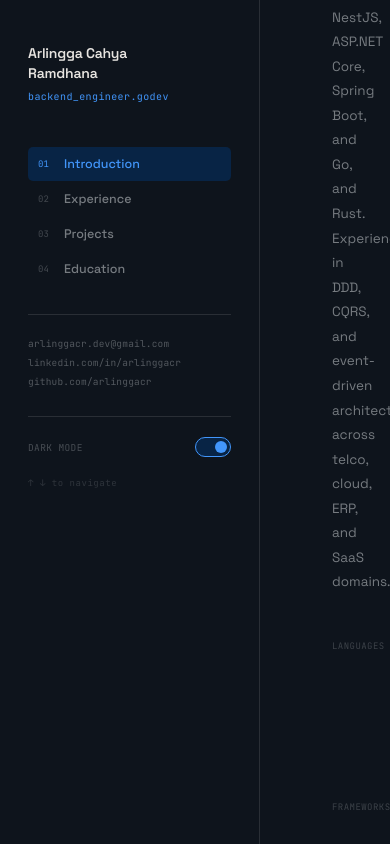
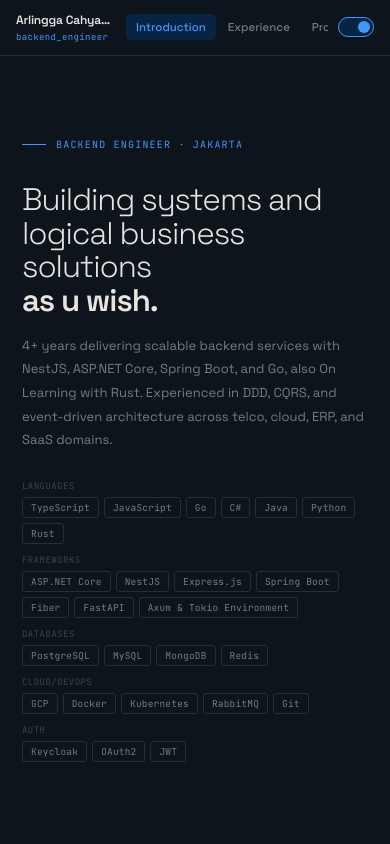
Before and after one commit to arlinggacr/portfolio-simple, a React (Vite) app: page / in a window 390 px wide. Built offline with nearby package versions, Linux system fonts and the light colour scheme.

Commit message:
update: some data for resume and logo, also some components

```diff
--- a/src/App.css
+++ b/src/App.css
@@ -1,63 +1,47 @@
-*,
-*::before,
-*::after {
-  box-sizing: border-box;
-  margin: 0;
-  padding: 0;
-}
+*, *::before, *::after { box-sizing: border-box; margin: 0; padding: 0; }
 
 /* ── DARK THEME (default) — soft slate ── */
-:root,
-[data-theme="dark"] {
-  --bg: oklch(19% 0.018 255);
-  --bg2: oklch(24% 0.018 255);
-  --bg3: oklch(28% 0.018 255);
-  --ink: oklch(92% 0.006 80);
-  --ink2: oklch(58% 0.01 255);
-  --accent: oklch(67% 0.17 255);
+:root, [data-theme="dark"] {
+  --bg:       oklch(19% 0.018 255);
+  --bg2:      oklch(24% 0.018 255);
+  --bg3:      oklch(28% 0.018 255);
+  --ink:      oklch(92% 0.006 80);
+  --ink2:     oklch(58% 0.010 255);
+  --accent:   oklch(67% 0.17 255);
   --accent-l: oklch(26% 0.07 255);
-  --border: oklch(30% 0.014 255);
+  --border:   oklch(30% 0.014 255);
 }
 
 /* ── LIGHT THEME ── */
 [data-theme="light"] {
-  --bg: oklch(97.5% 0.007 80);
-  --bg2: oklch(93% 0.01 80);
-  --bg3: oklch(89% 0.01 80);
-  --ink: oklch(13% 0.01 260);
-  --ink2: oklch(44% 0.01 260);
-  --accent: oklch(44% 0.16 255);
+  --bg:       oklch(97.5% 0.007 80);
+  --bg2:      oklch(93% 0.010 80);
+  --bg3:      oklch(89% 0.010 80);
+  --ink:      oklch(13% 0.010 260);
+  --ink2:     oklch(44% 0.010 260);
+  --accent:   oklch(44% 0.16 255);
   --accent-l: oklch(94% 0.055 255);
-  --border: oklch(86% 0.009 260);
+  --border:   oklch(86% 0.009 260);
 }
 
 :root {
   --sidebar-w: 260px;
-  --font-ui: "Space Grotesk", sans-serif;
-  --font-mono: "JetBrains Mono", monospace;
+  --font-ui:   'Space Grotesk', sans-serif;
+  --font-mono: 'JetBrains Mono', monospace;
   color-scheme: dark light;
 }
 
-html,
-body,
-#root {
-  width: 100%;
-  height: 100%;
+html, body, #root {
+  width: 100%; height: 100%;
   overflow: hidden;
   background: var(--bg);
   color: var(--ink);
   font-family: var(--font-ui);
-  transition:
-    background 0.25s,
-    color 0.25s;
+  transition: background 0.25s, color 0.25s;
 }
 
 /* ── LAYOUT ─────────────────────────────── */
-.shell {
-  display: flex;
-  width: 100%;
-  height: 100%;
-}
+.shell { display: flex; width: 100%; height: 100%; }
 
 /* ── SIDEBAR ─────────────────────────────── */
 .sidebar {
@@ -70,14 +54,10 @@ body,
   padding: 44px 28px;
   background: var(--bg);
   z-index: 10;
-  transition:
-    background 0.25s,
-    border-color 0.25s;
+  transition: background 0.25s, border-color 0.25s;
 }
 
-.sidebar-identity {
-  margin-bottom: 44px;
-}
+.sidebar-identity { margin-bottom: 44px; }
 
 .sidebar-name {
   font-size: 14px;
@@ -94,12 +74,7 @@ body,
   letter-spacing: 0.04em;
 }
 
-.sidebar-nav {
-  list-style: none;
-  display: flex;
-  flex-direction: column;
-  gap: 1px;
-}
+.sidebar-nav { list-style: none; display: flex; flex-direction: column; gap: 1px; }
 
 .nav-item {
   display: flex;
@@ -110,12 +85,8 @@ body,
   cursor: pointer;
   transition: background 0.15s;
 }
-.nav-item:hover {
-  background: var(--bg2);
-}
-.nav-item.active {
-  background: var(--accent-l);
-}
+.nav-item:hover { background: var(--bg2); }
+.nav-item.active { background: var(--accent-l); }
 
 .nav-index {
   font-family: var(--font-mono);
@@ -124,10 +95,7 @@ body,
   width: 16px;
   opacity: 0.5;
 }
-.nav-item.active .nav-index {
-  color: var(--accent);
-  opacity: 1;
-}
+.nav-item.active .nav-index { color: var(--accent); opacity: 1; }
 
 .nav-label {
   font-size: 12.5px;
@@ -135,12 +103,8 @@ body,
   color: var(--ink2);
   transition: color 0.15s;
 }
-.nav-item.active .nav-label {
-  color: var(--accent);
-}
-.nav-item:hover .nav-label {
-  color: var(--ink);
-}
+.nav-item.active .nav-label { color: var(--accent); }
+.nav-item:hover .nav-label  { color: var(--ink); }
 
 .sidebar-contact {
   margin-top: 28px;
@@ -157,17 +121,12 @@ body,
   text-decoration: none;
   letter-spacing: 0.02em;
   opacity: 0.65;
-  transition:
-    opacity 0.15s,
-    color 0.15s;
+  transition: opacity 0.15s, color 0.15s;
   white-space: nowrap;
   overflow: hidden;
   text-overflow: ellipsis;
 }
-.contact-link:hover {
-  opacity: 1;
-  color: var(--accent);
-}
+.contact-link:hover { opacity: 1; color: var(--accent); }
 
 /* ── THEME TOGGLE ────────────────────────── */
 .theme-toggle {
@@ -194,26 +153,17 @@ body,
   border: 1px solid var(--border);
   border-radius: 20px;
   cursor: pointer;
-  transition:
-    background 0.2s,
-    border-color 0.2s;
+  transition: background 0.2s, border-color 0.2s;
   flex-shrink: 0;
 }
-.toggle-btn.on {
-  background: var(--accent-l);
-  border-color: var(--accent);
-}
+.toggle-btn.on { background: var(--accent-l); border-color: var(--accent); }
 .toggle-knob {
   position: absolute;
-  top: 3px;
-  left: 3px;
-  width: 12px;
-  height: 12px;
+  top: 3px; left: 3px;
+  width: 12px; height: 12px;
   border-radius: 50%;
   background: var(--ink2);
-  transition:
-    transform 0.2s,
-    background 0.2s;
+  transition: transform 0.2s, background 0.2s;
 }
 .toggle-btn.on .toggle-knob {
   transform: translateX(16px);
@@ -230,12 +180,7 @@ body,
 }
 
 /* ── MAIN ────────────────────────────────── */
-.main {
-  flex: 1;
-  height: 100%;
-  overflow: hidden;
-  position: relative;
-}
+.main { flex: 1; height: 100%; overflow: hidden; position: relative; }
 
 .panel {
   position: absolute;
@@ -246,9 +191,7 @@ body,
   padding: 52px 72px;
   opacity: 0;
   transform: translateX(18px);
-  transition:
-    opacity 0.32s ease,
-    transform 0.32s ease;
+  transition: opacity 0.32s ease, transform 0.32s ease;
   pointer-events: none;
 }
 .panel.active {
@@ -270,18 +213,14 @@ body,
   opacity: 0.8;
 }
 .eyebrow::before {
-  content: "";
+  content: '';
   display: block;
-  width: 24px;
-  height: 1px;
+  width: 24px; height: 1px;
   background: var(--accent);
 }
 
 /* ── INTRO ───────────────────────────────── */
-.intro-content {
-  max-width: 620px;
-  width: 100%;
-}
+.intro-content { max-width: 620px; width: 100%; }
 
 .intro-headline {
   font-size: clamp(34px, 3.6vw, 52px);
@@ -291,9 +230,7 @@ body,
   color: var(--ink);
   margin-bottom: 22px;
 }
-.intro-headline strong {
-  font-weight: 600;
-}
+.intro-headline strong { font-weight: 600; }
 
 .intro-body {
   font-size: 13.5px;
@@ -304,16 +241,8 @@ body,
   text-wrap: pretty;
 }
 
-.skill-groups {
-  display: flex;
-  flex-direction: column;
-  gap: 10px;
-}
-.skill-row {
-  display: flex;
-  align-items: baseline;
-  gap: 14px;
-}
+.skill-groups { display: flex; flex-direction: column; gap: 10px; }
+.skill-row { display: flex; align-items: baseline; gap: 14px; }
 .skill-cat {
   font-family: var(--font-mono);
   font-size: 9px;
@@ -324,11 +253,7 @@ body,
   letter-spacing: 0.05em;
   text-transform: uppercase;
 }
-.skill-pills {
-  display: flex;
-  flex-wrap: wrap;
-  gap: 5px;
-}
+.skill-pills { display: flex; flex-wrap: wrap; gap: 5px; }
 .pill {
   font-family: var(--font-mono);
   font-size: 9.5px;
@@ -337,14 +262,9 @@ body,
   border-radius: 3px;
   color: var(--ink2);
   letter-spacing: 0.02em;
-  transition:
-    border-color 0.15s,
-    color 0.15s;
+  transition: border-color 0.15s, color 0.15s;
 }
-.pill:hover {
-  border-color: var(--accent);
-  color: var(--accent);
-}
+.pill:hover { border-color: var(--accent); color: var(--accent); }
 
 /* ── EXPERIENCE ──────────────────────────── */
 .exp-content {
@@ -356,10 +276,7 @@ body,
   justify-content: center;
 }
 
-.timeline {
-  display: flex;
-  flex-direction: column;
-}
+.timeline { display: flex; flex-direction: column; }
 
 .tl-item {
   display: flex;
@@ -367,15 +284,9 @@ body,
   padding: 20px 0;
   border-bottom: 1px solid var(--border);
 }
-.tl-item:first-child {
-  border-top: 1px solid var(--border);
-}
+.tl-item:first-child { border-top: 1px solid var(--border); }
 
-.tl-left {
-  width: 120px;
-  flex-shrink: 0;
-  padding-top: 2px;
-}
+.tl-left { width: 120px; flex-shrink: 0; padding-top: 2px; }
 .tl-period {
   font-family: var(--font-mono);
   font-size: 9.5px;
@@ -399,10 +310,7 @@ body,
   opacity: 0.75;
 }
 
-.tl-right {
-  flex: 1;
-  min-width: 0;
-}
+.tl-right { flex: 1; min-width: 0; }
 .tl-title {
   font-size: 13.5px;
   font-weight: 600;
@@ -423,12 +331,7 @@ body,
   color: var(--ink2);
   text-wrap: pretty;
 }
-.tl-stack {
-  display: flex;
-  flex-wrap: wrap;
-  gap: 5px;
-  margin-top: 10px;
-}
+.tl-stack { display: flex; flex-wrap: wrap; gap: 5px; margin-top: 10px; }
 .sp {
   font-family: var(--font-mono);
   font-size: 9px;
@@ -441,148 +344,155 @@ body,
 }
 
 /* ── PROJECTS ────────────────────────────── */
-.projects-content {
-  max-width: 640px;
-  width: 100%;
-}
+.projects-content { max-width: 640px; width: 100%; }
 
-.proj-grid {
-  display: flex;
-  flex-direction: column;
-}
-.proj-item {
-  padding: 22px 0;
-  border-bottom: 1px solid var(--border);
-}
-.proj-item:first-child {
-  border-top: 1px solid var(--border);
-}
-.proj-name {
-  font-size: 14px;
-  font-weight: 600;
-  color: var(--ink);
-  letter-spacing: -0.01em;
-  margin-bottom: 7px;
-}
-.proj-desc {
-  font-size: 12.5px;
-  line-height: 1.72;
-  color: var(--ink2);
-  text-wrap: pretty;
-  margin-bottom: 12px;
-}
-.proj-stack {
-  display: flex;
-  flex-wrap: wrap;
-  gap: 5px;
-}
+.proj-grid { display: flex; flex-direction: column; }
+.proj-item { padding: 22px 0; border-bottom: 1px solid var(--border); }
+.proj-item:first-child { border-top: 1px solid var(--border); }
+.proj-name { font-size: 14px; font-weight: 600; color: var(--ink); letter-spacing: -0.01em; margin-bottom: 7px; }
+.proj-desc { font-size: 12.5px; line-height: 1.72; color: var(--ink2); text-wrap: pretty; margin-bottom: 12px; }
+.proj-stack { display: flex; flex-wrap: wrap; gap: 5px; }
 
 /* ── EDUCATION ───────────────────────────── */
-.edu-content {
-  max-width: 600px;
-  width: 100%;
-}
+.edu-content { max-width: 600px; width: 100%; }
 
-.edu-block {
-  margin-bottom: 44px;
-}
-.edu-degree {
-  font-size: 15px;
-  font-weight: 600;
-  color: var(--ink);
-  letter-spacing: -0.01em;
-  margin-bottom: 4px;
-}
-.edu-school {
-  font-size: 12.5px;
-  color: var(--accent);
-  font-weight: 500;
-  margin-bottom: 5px;
-  opacity: 0.85;
-}
-.edu-meta {
-  font-family: var(--font-mono);
-  font-size: 10px;
-  color: var(--ink2);
-  opacity: 0.45;
-}
+.edu-block { margin-bottom: 44px; }
+.edu-degree { font-size: 15px; font-weight: 600; color: var(--ink); letter-spacing: -0.01em; margin-bottom: 4px; }
+.edu-school { font-size: 12.5px; color: var(--accent); font-weight: 500; margin-bottom: 5px; opacity: 0.85; }
+.edu-meta { font-family: var(--font-mono); font-size: 10px; color: var(--ink2); opacity: 0.45; }
 
-.cert-list {
-  display: flex;
-  flex-direction: column;
-  gap: 11px;
-}
-.cert-item {
-  display: flex;
-  align-items: baseline;
-  gap: 16px;
-  padding-bottom: 11px;
-  border-bottom: 1px solid var(--border);
-}
-.cert-item:last-child {
-  border-bottom: none;
-}
-.cert-year {
-  font-family: var(--font-mono);
-  font-size: 9.5px;
-  color: var(--accent);
-  opacity: 0.65;
-  width: 34px;
-  flex-shrink: 0;
-}
-.cert-name {
-  font-size: 12.5px;
-  color: var(--ink2);
-  line-height: 1.5;
-}
+.cert-list { display: flex; flex-direction: column; gap: 11px; }
+.cert-item { display: flex; align-items: baseline; gap: 16px; padding-bottom: 11px; border-bottom: 1px solid var(--border); }
+.cert-item:last-child { border-bottom: none; }
+.cert-year { font-family: var(--font-mono); font-size: 9.5px; color: var(--accent); opacity: 0.65; width: 34px; flex-shrink: 0; }
+.cert-name { font-size: 12.5px; color: var(--ink2); line-height: 1.5; }
 
 /* ── ANIMATIONS ──────────────────────────── */
 @keyframes fadeUp {
-  from {
-    opacity: 0;
-    transform: translateY(12px);
+  from { opacity: 0; transform: translateY(12px); }
+  to   { opacity: 1; transform: translateY(0); }
+}
+.panel.active .eyebrow            { animation: fadeUp 0.42s 0.06s both; }
+.panel.active .intro-headline     { animation: fadeUp 0.42s 0.13s both; }
+.panel.active .intro-body         { animation: fadeUp 0.42s 0.20s both; }
+.panel.active .skill-groups       { animation: fadeUp 0.42s 0.27s both; }
+.panel.active .tl-item:nth-child(1) { animation: fadeUp 0.38s 0.11s both; }
+.panel.active .tl-item:nth-child(2) { animation: fadeUp 0.38s 0.18s both; }
+.panel.active .tl-item:nth-child(3) { animation: fadeUp 0.38s 0.25s both; }
+.panel.active .tl-item:nth-child(4) { animation: fadeUp 0.38s 0.32s both; }
+.panel.active .tl-item:nth-child(5) { animation: fadeUp 0.38s 0.39s both; }
+.panel.active .proj-item:nth-child(1) { animation: fadeUp 0.38s 0.11s both; }
+.panel.active .proj-item:nth-child(2) { animation: fadeUp 0.38s 0.18s both; }
+.panel.active .edu-block  { animation: fadeUp 0.38s 0.11s both; }
+.panel.active .cert-list  { animation: fadeUp 0.38s 0.20s both; }
+
+/* ════════════════════════════════════════════
+   RESPONSIVE
+   ════════════════════════════════════════════ */
+
+/* ── LAPTOP / SMALL DESKTOP (≤1100px) ────── */
+@media (max-width: 1100px) {
+  :root { --sidebar-w: 220px; }
+  .sidebar { padding: 36px 22px; }
+  .panel { padding: 44px 48px; }
+}
+
+/* ── TABLET / SMALL LAPTOP (≤900px) ──────── */
+@media (max-width: 900px) {
+  html, body, #root { overflow: hidden; }
+  .shell { flex-direction: column; }
+
+  .sidebar {
+    width: 100%;
+    min-width: 0;
+    height: auto;
+    flex-direction: row;
+    align-items: center;
+    gap: 16px;
+    padding: 14px 20px;
+    border-right: none;
+    border-bottom: 1px solid var(--border);
+    overflow: visible;
+    flex-shrink: 0;
   }
-  to {
-    opacity: 1;
-    transform: translateY(0);
+
+  .sidebar-identity { margin-bottom: 0; flex-shrink: 0; }
+  .sidebar-name { font-size: 13px; margin-bottom: 2px; }
+  .sidebar-name br { display: none; }
+  .sidebar-role { font-size: 9px; }
+
+  .sidebar-nav {
+    flex: 1;
+    flex-direction: row;
+    gap: 2px;
+    overflow-x: auto;
+    scrollbar-width: none;
+    min-width: 0;
   }
+  .sidebar-nav::-webkit-scrollbar { display: none; }
+  .nav-item { padding: 7px 12px; flex-shrink: 0; }
+  .nav-index { display: none; }
+
+  .sidebar-contact { display: none; }
+  .sidebar-footer { display: none; }
+
+  .theme-toggle { margin-top: 0; padding-top: 0; border-top: none; flex-shrink: 0; }
+  .toggle-label { display: none; }
+
+  .main { height: auto; flex: 1; overflow: hidden; }
+  .panel { padding: 40px 40px; overflow-y: auto; }
 }
-.panel.active .eyebrow {
-  animation: fadeUp 0.42s 0.06s both;
+
+/* ── PHONE (≤640px) ──────────────────────── */
+@media (max-width: 640px) {
+  .sidebar { gap: 10px; padding: 12px 16px; }
+  .sidebar-identity { flex-shrink: 0; max-width: 100px; }
+  .sidebar-name {
+    font-size: 12px;
+    white-space: nowrap;
+    overflow: hidden;
+    text-overflow: ellipsis;
+  }
+  .nav-item { padding: 6px 10px; }
+  .nav-label { font-size: 11.5px; }
+
+  .panel { padding: 32px 22px; }
+
+  .intro-headline { font-size: clamp(28px, 8vw, 38px); margin-bottom: 16px; }
+  .intro-body { font-size: 13px; margin-bottom: 28px; }
+  .skill-row { flex-direction: column; gap: 5px; align-items: flex-start; }
+  .skill-cat { width: auto; }
+
+  .tl-item { flex-direction: column; gap: 8px; padding: 16px 0; }
+  .tl-left {
+    width: 100%;
+    display: flex;
+    align-items: center;
+    gap: 10px;
+    padding-top: 0;
+  }
+  .tl-period { white-space: normal; }
+  .tl-badge { margin-top: 0; }
+  .tl-title { font-size: 13px; }
+  .tl-desc { font-size: 12px; }
+
+  .cert-item { gap: 12px; }
+  .cert-name { font-size: 12px; }
 }
-.panel.active .intro-headline {
-  animation: fadeUp 0.42s 0.13s both;
+
+/* ── EXTRA SMALL (≤380px) ────────────────── */
+@media (max-width: 380px) {
+  .sidebar { padding: 10px 12px; gap: 8px; }
+  .sidebar-identity { max-width: 80px; }
+  .sidebar-name { font-size: 11.5px; }
+  .sidebar-role { font-size: 8.5px; }
+  .nav-item { padding: 6px 8px; }
+  .nav-label { font-size: 11px; }
+  .panel { padding: 24px 18px; }
 }
-.panel.active .intro-body {
-  animation: fadeUp 0.42s 0.2s both;
+
+/* ── LANDSCAPE PHONE ─────────────────────── */
+@media (max-height: 480px) and (orientation: landscape) {
+  .sidebar { padding: 10px 16px; }
+  .panel { padding: 24px 32px; align-items: flex-start; padding-top: 32px; }
 }
-.panel.active .skill-groups {
-  animation: fadeUp 0.42s 0.27s both;
-}
-.panel.active .tl-item:nth-child(1) {
-  animation: fadeUp 0.38s 0.11s both;
-}
-.panel.active .tl-item:nth-child(2) {
-  animation: fadeUp 0.38s 0.18s both;
-}
-.panel.active .tl-item:nth-child(3) {
-  animation: fadeUp 0.38s 0.25s both;
-}
-.panel.active .tl-item:nth-child(4) {
-  animation: fadeUp 0.38s 0.32s both;
-}
-.panel.active .tl-item:nth-child(5) {
-  animation: fadeUp 0.38s 0.39s both;
-}
-.panel.active .proj-item:nth-child(1) {
-  animation: fadeUp 0.38s 0.11s both;
-}
-.panel.active .proj-item:nth-child(2) {
-  animation: fadeUp 0.38s 0.18s both;
-}
-.panel.active .edu-block {
-  animation: fadeUp 0.38s 0.11s both;
-}
-.panel.active .cert-list {
-  animation: fadeUp 0.38s 0.2s both;
-}
--- a/src/components/Sidebar.jsx
+++ b/src/components/Sidebar.jsx
@@ -11,7 +11,7 @@ export default function Sidebar({ active, setActive, theme, onToggleTheme }) {
           <br />
           Ramdhana
         </div>
-        <div className="sidebar-role">backend_engineer.godev</div>
+        <div className="sidebar-role">backend_engineer</div>
       </div>
 
       <ul className="sidebar-nav">
--- a/src/components/panels/IntroPanel.jsx
+++ b/src/components/panels/IntroPanel.jsx
@@ -5,14 +5,15 @@ export default function IntroPanel() {
     <div className="intro-content">
       <div className="eyebrow">BACKEND ENGINEER · JAKARTA</div>
       <h1 className="intro-headline">
-        Building systems
+        Building systems and logical business solutions
         <br />
         <strong>as u wish.</strong>
       </h1>
       <p className="intro-body">
-        3+ years delivering scalable backend services with NestJS, ASP.NET Core,
-        Spring Boot, and Go, and Rust. Experienced in DDD, CQRS, and
-        event-driven architecture across telco, cloud, ERP, and SaaS domains.
+        4+ years delivering scalable backend services with NestJS, ASP.NET Core,
+        Spring Boot, and Go, also On Learning with Rust. Experienced in DDD,
+        CQRS, and event-driven architecture across telco, cloud, ERP, and SaaS
+        domains.
       </p>
       <div className="skill-groups">
         {SKILLS.map((g) => (
--- a/src/data/resume.js
+++ b/src/data/resume.js
@@ -8,17 +8,18 @@ export const NAV = [
 export const SKILLS = [
   {
     cat: "Languages",
-    items: ["TypeScript", "JavaScript", "Go", "C#", "Java", "Rust", "Python"],
+    items: ["TypeScript", "JavaScript", "Go", "C#", "Java", "Python", "Rust"],
   },
   {
     cat: "Frameworks",
     items: [
+      "ASP.NET Core",
       "NestJS",
-      "ASP.NET Core",
+      "Express.js",
       "Spring Boot",
       "Fiber",
-      "Express.js",
-      "Django",
+      "FastAPI",
+      "Axum & Tokio Environment",
     ],
   },
   { cat: "Databases", items: ["PostgreSQL", "MySQL", "MongoDB", "Redis"] },
@@ -36,7 +37,15 @@ export const EXPERIENCE = [
     title: "Backend Engineer",
     company: "PT. Neural Technologies Indonesia",
     desc: "Led backend architecture for Phase 2 of the Benchmark Solution Service — APIs powering Ookla & OpenSignal dashboards, Executive Dashboard, and Activity Tracker across 30+ regions. Built CEI Outlook backend from scratch with Keycloak + Elasticsearch. Mentored 4 interns.",
-    stack: ["NestJS", "TypeScript", "Keycloak", "Elasticsearch", "GCP"],
+    stack: [
+      "ASP.NET Core",
+      "NestJS",
+      "C#",
+      "TypeScript",
+      "Keycloak",
+      "Elasticsearch",
+      "On Premise Servers",
+    ],
   },
   {
     period: "Nov 2025\nMar 2026",
@@ -44,7 +53,14 @@ export const EXPERIENCE = [
     title: "Backend Engineer",
     company: "PT. Partner Transformasi Informatika",
     desc: "Spearheaded backend for Selatour, an Umrah travel platform. Built scalable APIs for admin management and mobile app. Delivered MVP in 2 months.",
-    stack: ["NestJS", "Bun", "TypeScript", "Supabase", "PostgreSQL"],
+    stack: [
+      "NestJS",
+      "Bun",
+      "TypeScript",
+      "Supabase",
+      "Firebase",
+      "PostgreSQL",
+    ],
   },
   {
     period: "Oct 2023\nDec 2023",
@@ -52,15 +68,25 @@ export const EXPERIENCE = [
     title: "Backend Engineer",
     company: "PT. Inti Teknologi Bersama",
     desc: "Built core backend and database for blimobil.id, a vehicle trading and spare parts marketplace. Completed majority of MVP within 2 months.",
-    stack: ["NestJS", "TypeScript", "PostgreSQL"],
+    stack: ["NestJS", "TypeScript", "Digital Ocean", "Firebase", "PostgreSQL"],
   },
   {
     period: "Jul 2022\nOct 2023",
     type: "Full-time",
     title: "Backend Engineer",
     company: "KMPlus Consulting",
-    desc: "Orchestrated monolith-to-microservices migration. Owned backend for a talent & learning platform with 2,000+ users. Built a Spotlight-like Search Engine Service.",
-    stack: ["NestJS", "TypeScript", "Microservices", "PostgreSQL"],
+    desc: "Orchestrated monolith-to-macroservices migration. Owned backend for a talent & learning platform with 2,000+ users. Built a Spotlight-like Search Engine Service.",
+    stack: [
+      "NestJS",
+      "Express.js",
+      "Javascript",
+      "TypeScript",
+      "Macroservices",
+      "Redis",
+      "Digital Ocean",
+      "Firebase",
+      "PostgreSQL",
+    ],
   },
   {
     period: "Apr 2022\nJul 2022",
@@ -68,7 +94,7 @@ export const EXPERIENCE = [
     title: "Backend Engineer Intern",
     company: "KMPlus Consulting",
     desc: "Developed Repository Services and redesigned database schema for KMS Applications, improving media management and query performance.",
-    stack: ["Node.js", "PostgreSQL"],
+    stack: ["Express.js", "Javascript", "TypeScript", "Node.js", "PostgreSQL"],
   },
 ];
 
```
Also changed, not shown: index.html (+4 -0 lines), src/App.jsx (+32 -43 lines), src/components/panels/EducationPanel.jsx (+4 -8 lines), src/components/panels/ExperiencePanel.jsx (+3 -5 lines), src/components/panels/ProjectsPanel.jsx (+3 -5 lines), src/main.jsx (+7 -7 lines).
